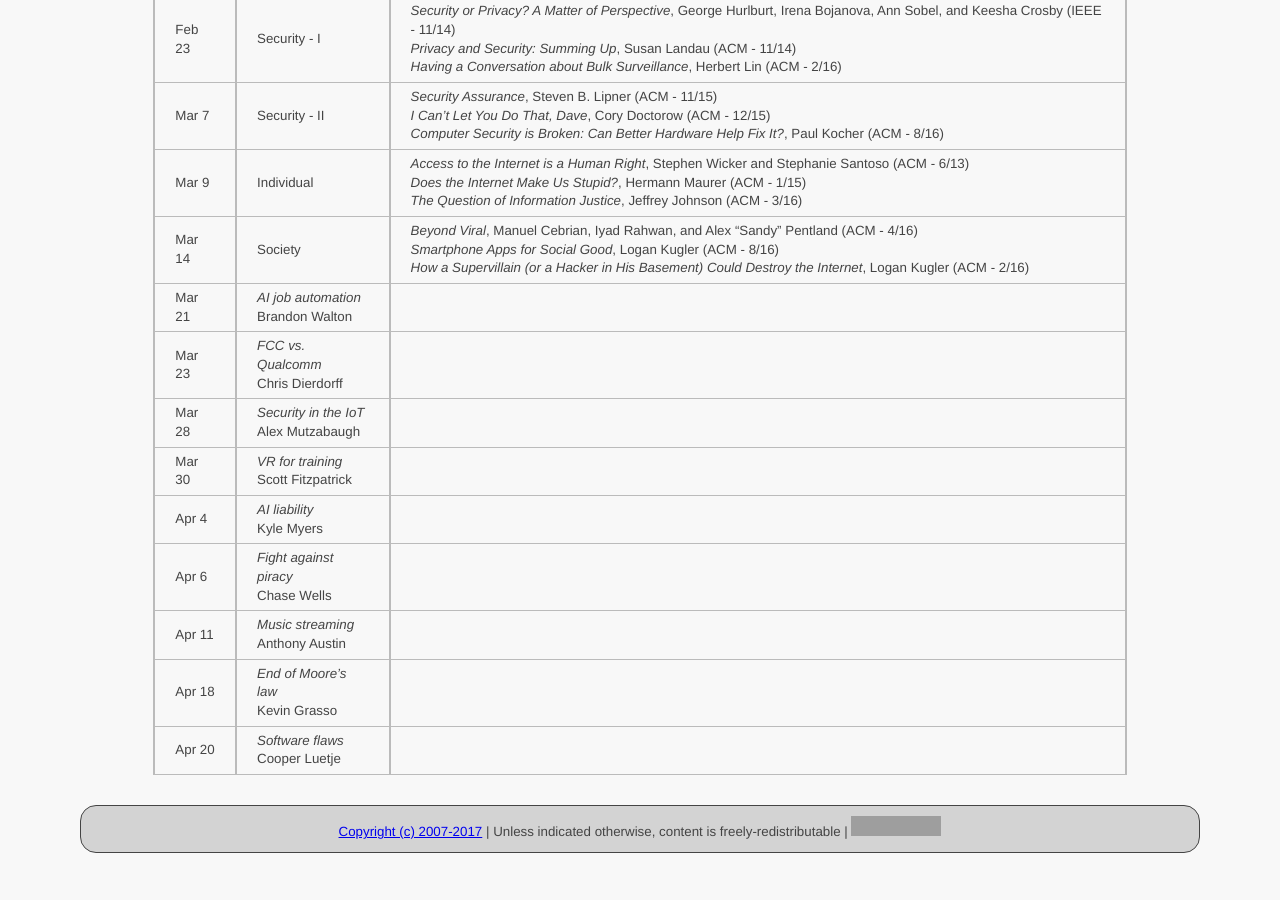
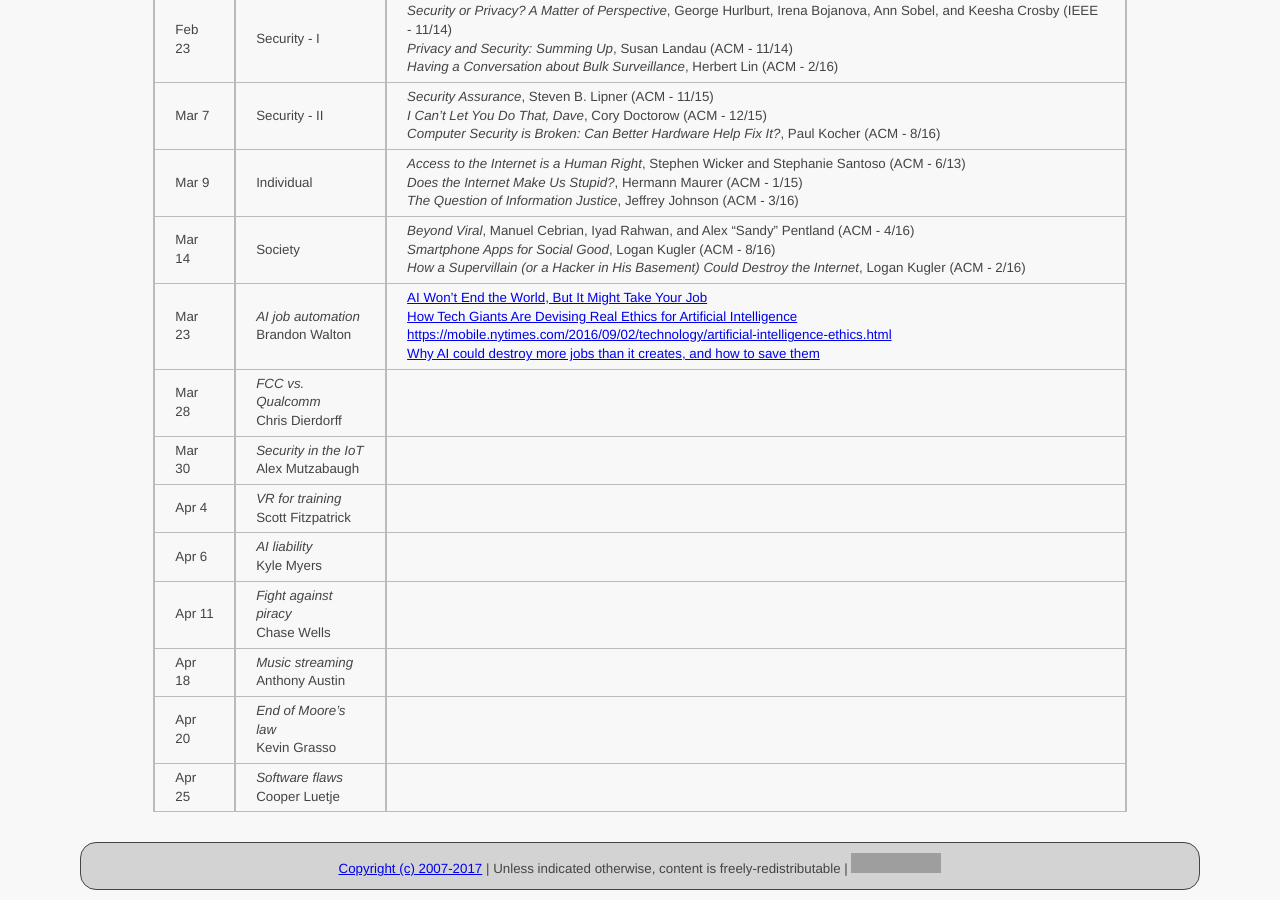
Before and after one commit to ycpcs/cs456-spring2017, a Jekyll site: the page built from schedule/index.md, in a window 1280 px wide and 900 px high, scrolled down 733 px. Built offline with Jekyll 4.4.1, drawn with Linux system fonts in a browser that asks for light colours; before the commit the page ends 1596 px from its top, so only the background shows below that; grey boxes are pictures that could not be loaded.

Commit message:
update brandon’s articles
update brandon’s articles

```diff
--- a/schedule/index.md
+++ b/schedule/index.md
@@ -25,15 +25,15 @@ All reading materials can be accessed via [Schmidt Library](http://library.ycp.e
 > Mar 7   | Security - II   | *Security Assurance*, Steven B. Lipner (ACM - 11/15) <br /> *I Can't Let You Do That, Dave*, Cory Doctorow (ACM - 12/15) <br /> *Computer Security is Broken: Can Better Hardware Help Fix It?*, Paul Kocher (ACM - 8/16)|
 > Mar 9   | Individual      | *Access to the Internet is a Human Right*, Stephen Wicker and Stephanie Santoso (ACM - 6/13) <br /> *Does the Internet Make Us Stupid?*, Hermann Maurer (ACM - 1/15)  <br /> *The Question of Information Justice*, Jeffrey Johnson (ACM - 3/16) |
 > Mar 14  | Society         | *Beyond Viral*, Manuel Cebrian, Iyad Rahwan, and Alex "Sandy" Pentland (ACM - 4/16) <br /> *Smartphone Apps for Social Good*, Logan Kugler (ACM - 8/16)  <br /> *How a Supervillain (or a Hacker in His Basement) Could Destroy the Internet*, Logan Kugler (ACM - 2/16) |
-> Mar 21   | *AI job automation* <br /> Brandon Walton | |
-> Mar 23   | *FCC vs. Qualcomm* <br /> Chris Dierdorff | |
-> Mar 28   | *Security in the IoT* <br /> Alex Mutzabaugh | |
-> Mar 30   | *VR for training* <br /> Scott Fitzpatrick | |
-> Apr 4    | *AI liability* <br /> Kyle Myers | |
-> Apr 6    | *Fight against piracy* <br /> Chase Wells | |
-> Apr 11   | *Music streaming* <br /> Anthony Austin | |
-> Apr 18   | *End of Moore's law* <br /> Kevin Grasso | |
-> Apr 20   | *Software flaws* <br /> Cooper Luetje | |
+> Mar 23   | *AI job automation* <br /> Brandon Walton | [AI Won’t End the World, But It Might Take Your Job](https://www.wired.com/2015/02/ai-wont-end-world-might-take-job/) <br /> [How Tech Giants Are Devising Real Ethics for Artificial Intelligence](https://mobile.nytimes.com/2016/09/02/technology/artificial-intelligence-ethics.html) <br /> [https://mobile.nytimes.com/2016/09/02/technology/artificial-intelligence-ethics.html](http://www.npr.org/2016/09/24/495186758/as-our-jobs-are-automated-some-say-well-need-a-guaranteed-basic-income) <br /> [Why AI could destroy more jobs than it creates, and how to save them](http://www.techrepublic.com/article/ai-is-destroying-more-jobs-than-it-creates-what-it-means-and-how-we-can-stop-it/)|
+> Mar 28   | *FCC vs. Qualcomm* <br /> Chris Dierdorff | |
+> Mar 30   | *Security in the IoT* <br /> Alex Mutzabaugh | |
+> Apr 4    | *VR for training* <br /> Scott Fitzpatrick | |
+> Apr 6    | *AI liability* <br /> Kyle Myers | |
+> Apr 11   | *Fight against piracy* <br /> Chase Wells | |
+> Apr 18   | *Music streaming* <br /> Anthony Austin | |
+> Apr 20   | *End of Moore's law* <br /> Kevin Grasso | |
+> Apr 25   | *Software flaws* <br /> Cooper Luetje | |
 
 
 
```
Also changed, not shown: index.md (+2 -2 lines).
